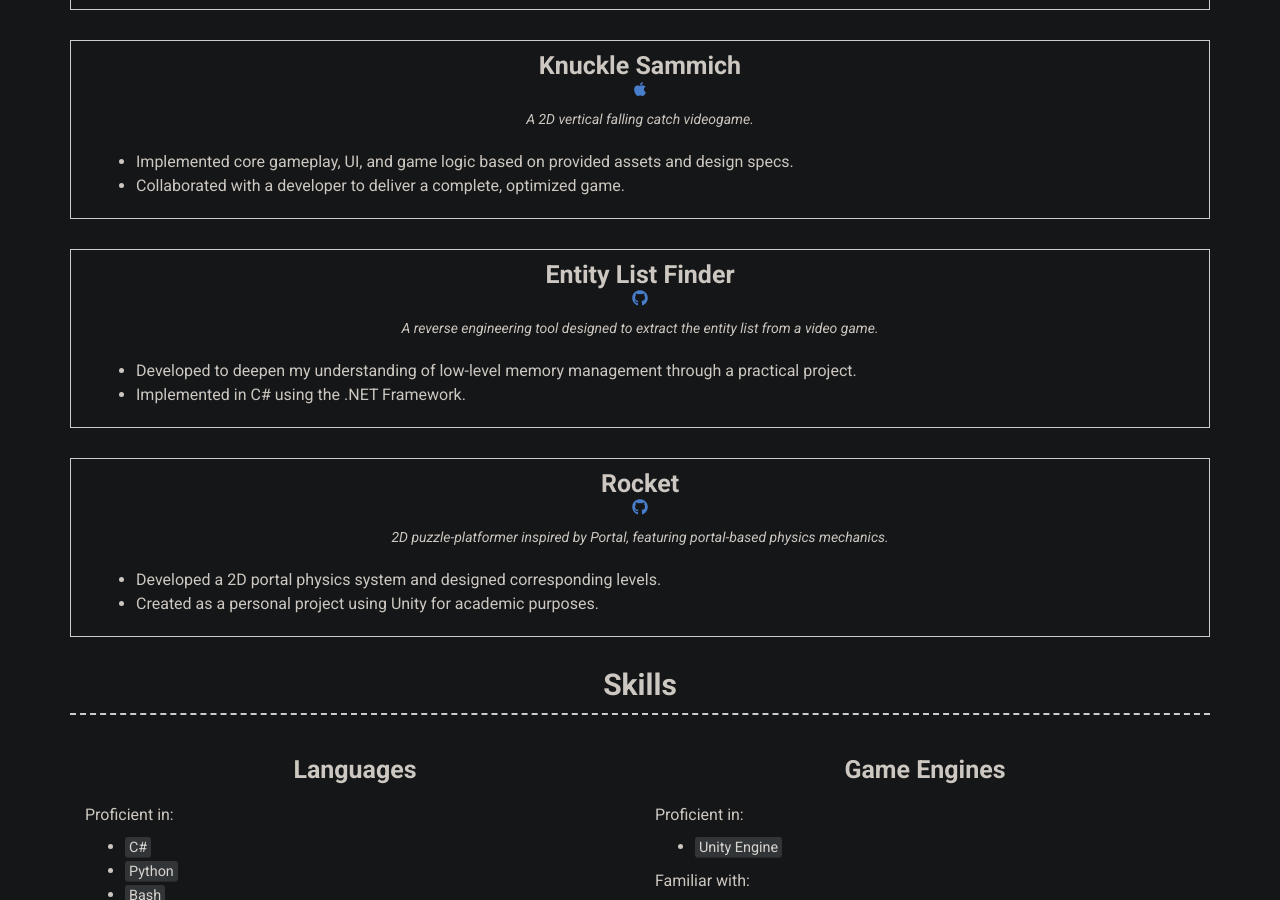
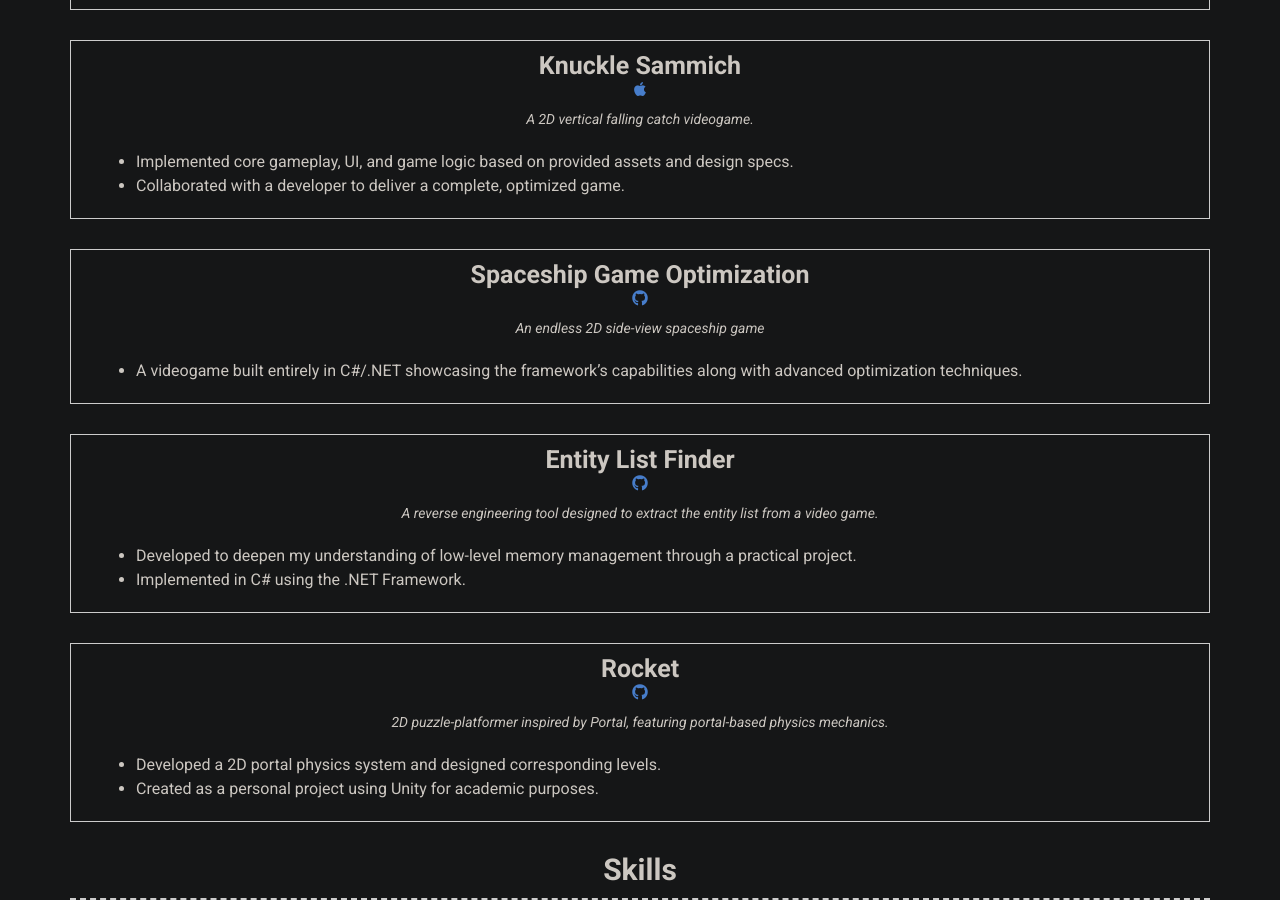
Before and after one commit to LUCASGL94/LUCASGL94.github.io, a Jekyll site: the page built from index.md, in a window 1280 px wide and 900 px high, scrolled down 1696 px. Built offline with Jekyll 4.4.1, drawn with Linux system fonts in a browser that asks for light colours; nearby versions of some CDN libraries.

Commit message:
Update project

```diff
--- a/_data/projects.yml
+++ b/_data/projects.yml
@@ -18,6 +18,14 @@
     - Collaborated with a developer to deliver a complete, optimized game.
 
 - layout: top-middle
+  name: Spaceship Game Optimization
+  github: EAX94/SpaceshipGameOptimization
+  quote: >
+    An endless 2D side-view spaceship game
+  description: |
+    - A videogame built entirely in C#/.NET showcasing the framework's capabilities along with advanced optimization techniques.
+
+- layout: top-middle
   name: Entity List Finder
   github: EAX94/Entity-List-Finder
   quote: >
```
